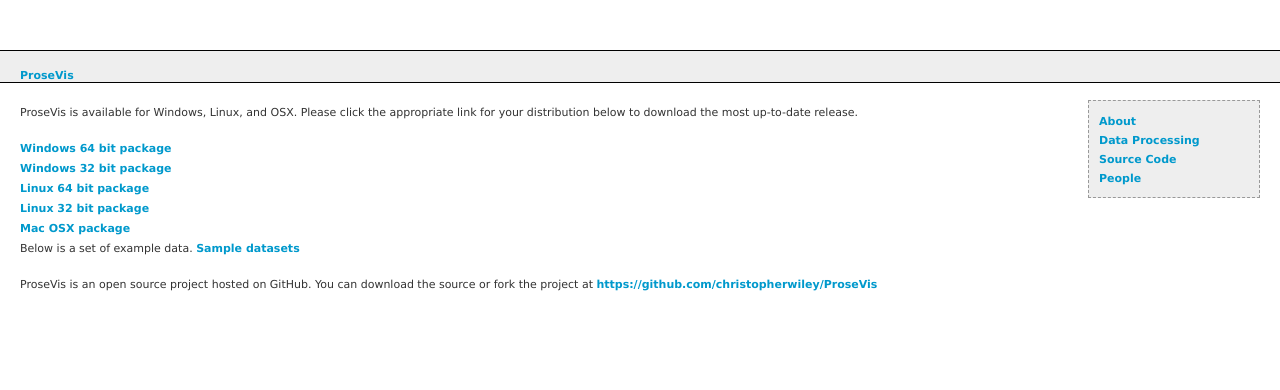
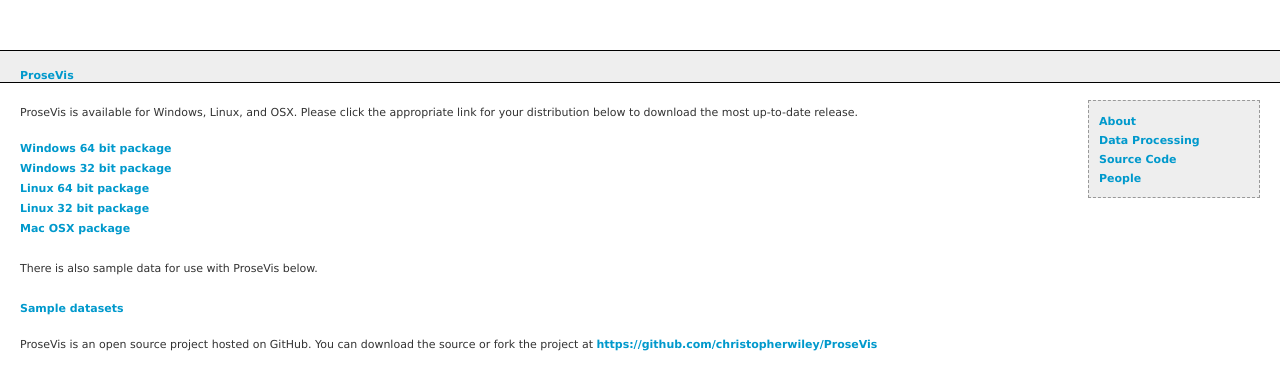
Before and after one commit to jgbarbosa/ProseVis, a PHP site: page /code/index.php in a window 1280 px wide. Shown: the top 390 px of the page. Run offline with PHP 8.4, Linux system fonts and the light colour scheme.

Commit message:
Minor website formatting.

```diff
--- a/www/fragments/code.php
+++ b/www/fragments/code.php
@@ -8,9 +8,9 @@ ProseVis is available for Windows, Linux, and OSX.  Please click the appropriate
 <a href="<?php echo $site_prefix; ?>/downloads/prosevis.linux64.tar.gz" title="Linux 64 Bit Package">Linux 64 bit package</a> <br />
 <a href="<?php echo $site_prefix; ?>/downloads/prosevis.linux32.tar.gz" title="Linux 32 Bit Package">Linux 32 bit package</a> <br />
 <a href="<?php echo $site_prefix; ?>/downloads/prosevis.mac.zip" title="Mac OSX Package">Mac OSX package</a> <br />
-
-Below is a set of example data.
-
+<br/>
+There is also sample data for use with ProseVis below. <br />
+<br />
 <a href="<?php echo $site_prefix; ?>/downloads/data.zip" title="Sample Documents">Sample datasets</a>
 </p></div>
 
```
